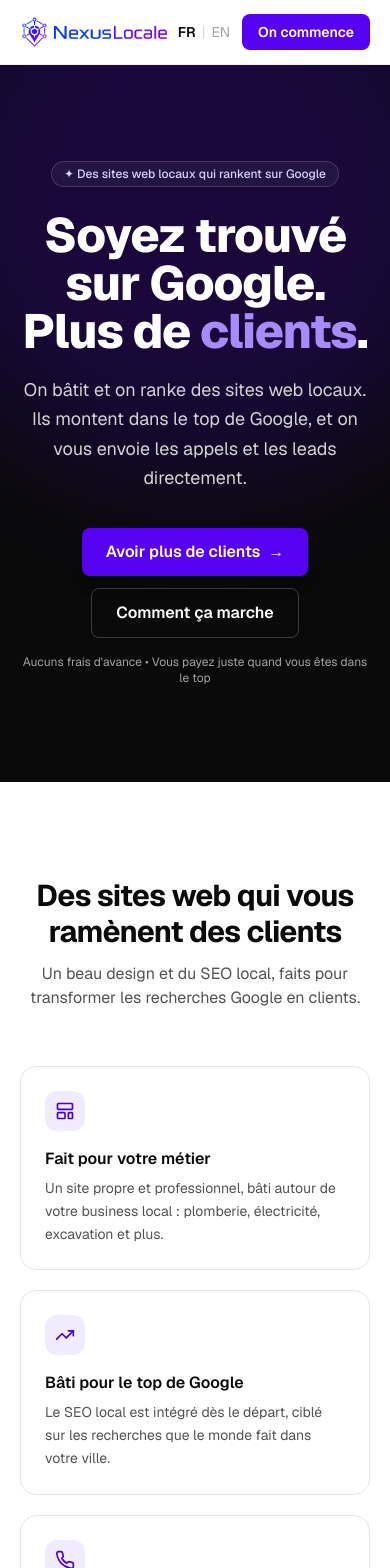
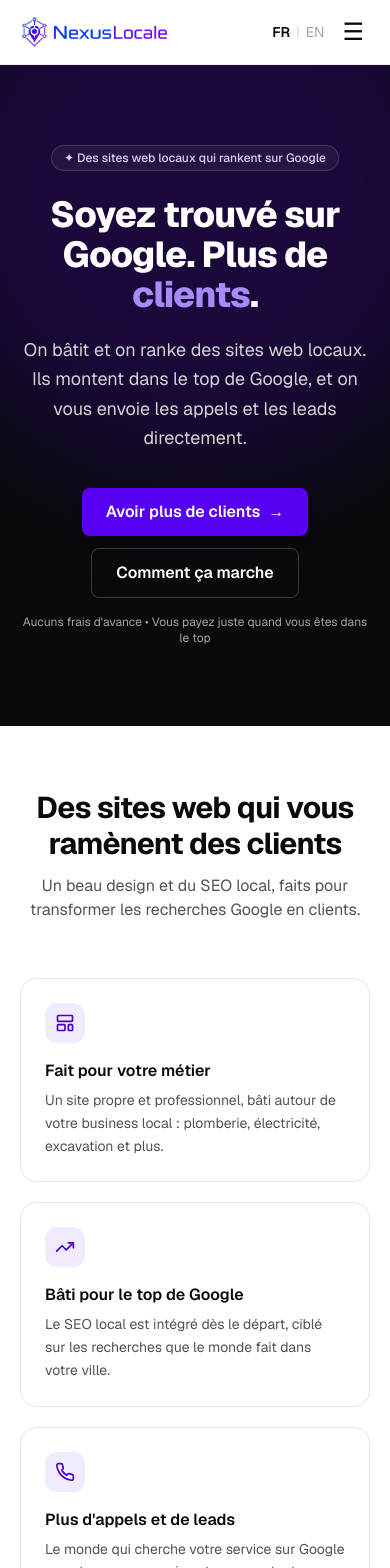
Before and after one commit to govocali-collab/nexuslocale, a Next.js app in the folder apps/dashboard/: page / in a window 390 px wide. Shown: the top 1568 px of the page. Built offline with nearby package versions, Linux system fonts and the light colour scheme; no server answers.

Commit message:
feat(landing): mobile-friendly nav (hamburger menu) + responsive hero/spacing
Added a mobile hamburger menu exposing the section links + sign in + CTA on
small screens (links were desktop-only). Hero title scales 4xl/6xl/7xl and
section padding tightens on mobile (py-16 -> sm:py-24).

```diff
--- a/apps/dashboard/src/components/landing/landing-content.tsx
+++ b/apps/dashboard/src/components/landing/landing-content.tsx
@@ -46,6 +46,9 @@ export function LandingContent() {
     document.documentElement.lang = l;
   }
 
+  const [menuOpen, setMenuOpen] = useState(false);
+  const closeMenu = () => setMenuOpen(false);
+
   const t = DICT[locale];
 
   return (
@@ -67,19 +70,34 @@ export function LandingContent() {
           </nav>
           <div className="md:hidden flex items-center gap-3">
             <LangToggle locale={locale} onChange={switchLocale} />
-            <Link href="#contact" className="rounded-lg px-4 py-2 text-white text-sm font-semibold" style={{ backgroundColor: VIOLET }}>{t.nav.getStarted}</Link>
+            <button type="button" onClick={() => setMenuOpen((o) => !o)} aria-label="Menu" aria-expanded={menuOpen}
+              className="p-1.5 text-2xl leading-none text-[#0a0a0a]">{menuOpen ? '✕' : '☰'}</button>
           </div>
         </div>
+
+        {/* Menu mobile */}
+        {menuOpen && (
+          <div className="md:hidden border-t border-neutral-200 bg-white">
+            <nav className="max-w-6xl mx-auto px-5 py-3 flex flex-col text-sm font-medium text-neutral-700">
+              <a href="#why" onClick={closeMenu} className="py-2.5 border-b border-neutral-100">{t.nav.why}</a>
+              <a href="#how" onClick={closeMenu} className="py-2.5 border-b border-neutral-100">{t.nav.how}</a>
+              <a href="#websites" onClick={closeMenu} className="py-2.5 border-b border-neutral-100">{t.nav.websites}</a>
+              <a href="#contact" onClick={closeMenu} className="py-2.5 border-b border-neutral-100">{t.nav.contact}</a>
+              <Link href="/login" onClick={closeMenu} className="py-2.5">{t.nav.signIn}</Link>
+              <Link href="#contact" onClick={closeMenu} className="mt-2 rounded-lg px-4 py-3 text-center text-white font-semibold" style={{ backgroundColor: VIOLET }}>{t.nav.getStarted}</Link>
+            </nav>
+          </div>
+        )}
       </header>
 
       {/* Hero */}
       <section className="relative overflow-hidden text-white" style={{ backgroundColor: INK }}>
         <div aria-hidden className="absolute left-1/2 top-[-10rem] size-[36rem] -translate-x-1/2 rounded-full blur-3xl" style={{ backgroundColor: `${VIOLET}33` }} />
-        <div className="relative mx-auto max-w-6xl px-5 py-24 sm:py-32 text-center">
+        <div className="relative mx-auto max-w-6xl px-5 py-20 sm:py-32 text-center">
           <span className="inline-flex items-center gap-2 rounded-full border border-white/15 bg-white/5 px-3 py-1 text-xs font-medium" style={{ color: '#ddd0fd' }}>
             {t.hero.badge}
           </span>
-          <h1 className="mx-auto mt-6 max-w-3xl text-5xl font-extrabold tracking-tight sm:text-7xl">
+          <h1 className="mx-auto mt-6 max-w-3xl text-4xl font-extrabold tracking-tight sm:text-6xl md:text-7xl">
             {t.hero.titlePre}<span style={{ color: VIOLET_400 }}>{t.hero.titleAccent}</span>.
           </h1>
           <p className="mx-auto mt-5 max-w-2xl text-lg text-neutral-300 sm:text-xl leading-relaxed">{t.hero.subtitle}</p>
@@ -94,7 +112,7 @@ export function LandingContent() {
       </section>
 
       {/* Why us - blanc */}
-      <section id="why" className="bg-white py-24">
+      <section id="why" className="bg-white py-16 sm:py-24">
         <div className="max-w-6xl mx-auto px-5">
           <div className="text-center max-w-xl mx-auto">
             <h2 className="text-3xl sm:text-4xl font-bold tracking-tight">{t.why.heading}</h2>
@@ -115,7 +133,7 @@ export function LandingContent() {
       </section>
 
       {/* How it works - gris */}
-      <section id="how" className="py-24" style={{ backgroundColor: '#f4f4f4' }}>
+      <section id="how" className="py-16 sm:py-24" style={{ backgroundColor: '#f4f4f4' }}>
         <div className="max-w-6xl mx-auto px-5">
           <div className="text-center max-w-2xl mx-auto">
             <h2 className="text-3xl sm:text-4xl font-bold tracking-tight">{t.how.heading}</h2>
@@ -134,7 +152,7 @@ export function LandingContent() {
       </section>
 
       {/* Websites - blanc */}
-      <section id="websites" className="bg-white py-24">
+      <section id="websites" className="bg-white py-16 sm:py-24">
         <div className="max-w-5xl mx-auto px-5">
           <div className="rounded-3xl border border-neutral-200 p-8 sm:p-12" style={{ backgroundColor: '#faf9ff' }}>
             <div className="grid md:grid-cols-2 gap-10 items-center">
@@ -173,7 +191,7 @@ export function LandingContent() {
       </section>
 
       {/* Contact - blanc */}
-      <section id="contact" className="bg-white py-24">
+      <section id="contact" className="bg-white py-16 sm:py-24">
         <div className="max-w-2xl mx-auto px-5">
           <div className="text-center mb-10">
             <h2 className="text-3xl sm:text-4xl font-bold tracking-tight">{t.contact.heading}</h2>
```
